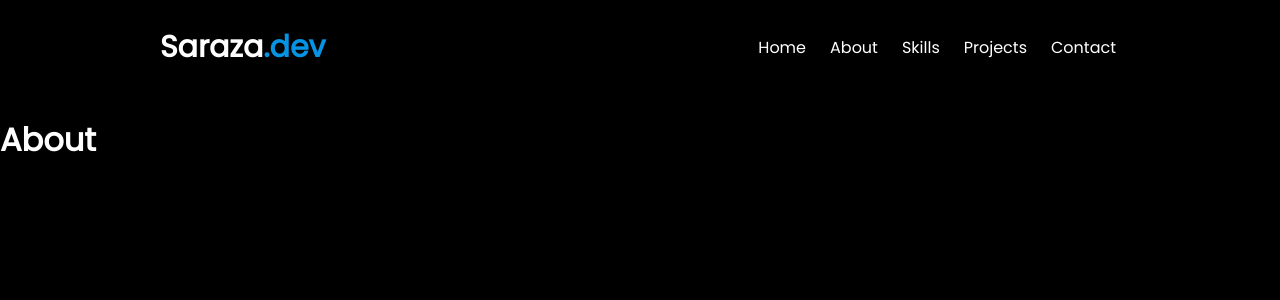
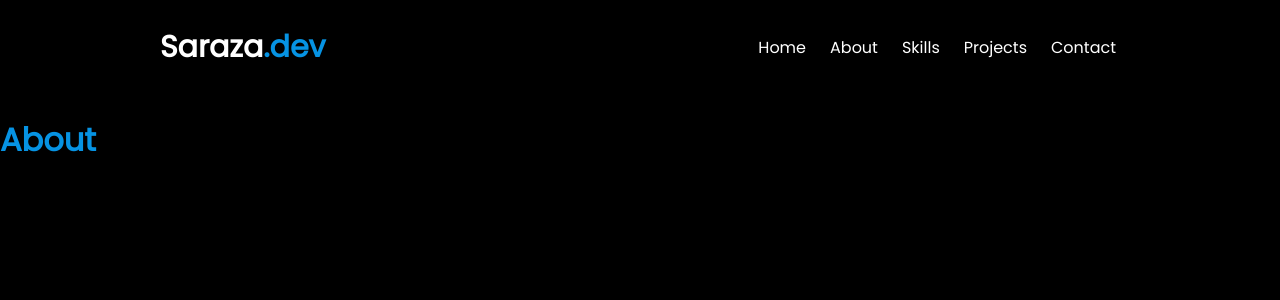
Before and after one commit to sarazaToussaint/Saraza-dev, a React (Create React App) app: page /About in a window 1280 px wide. Shown: the top 300 px of the page. Built offline with nearby package versions, Linux system fonts and the light colour scheme.

Commit message:
change all the titles color

```diff
--- a/src/App.css
+++ b/src/App.css
@@ -178,5 +178,5 @@ body {
 .about,
 .project,
 .contact {
-  color: #fff;
+  color: #0693e3;
 }
```
